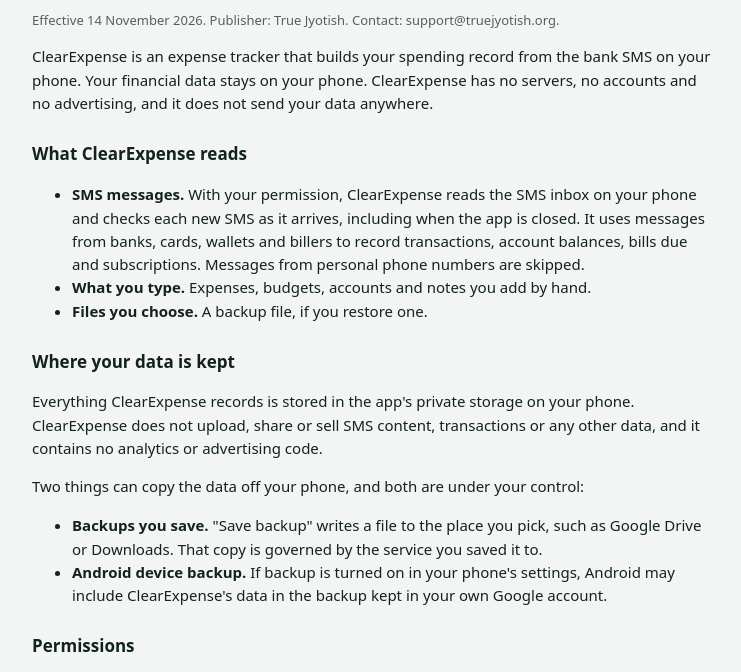
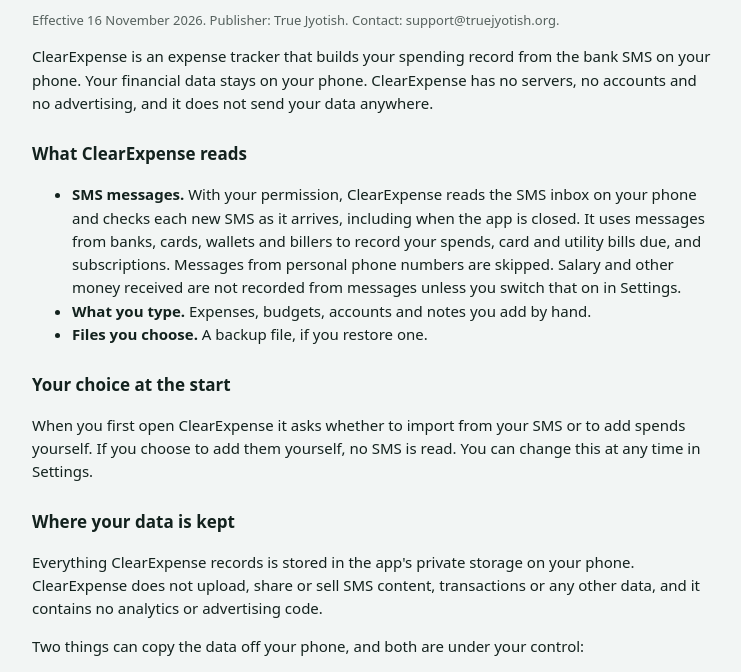
Before and after one commit to ksanjay209/clearexpense-privacy, a plain HTML site: page index.html in a window 1280 px wide. Shown: the part 68-740 px from the top of the page, without its empty margins (268-1009 px from the left). Drawn offline with Linux system fonts and the light colour scheme.

Commit message:
Add files via upload

```diff
--- a/index.html
+++ b/index.html
@@ -12,16 +12,19 @@ h1{font-size:24px;margin:8px 0 4px}h2{font-size:17px;margin:26px 0 6px}p,li{font
 </head>
 <body>
 <h1>ClearExpense privacy policy</h1>
-<p class="muted">Effective 14 November 2026. Publisher: True Jyotish. Contact: support@truejyotish.org.</p>
+<p class="muted">Effective 16 November 2026. Publisher: True Jyotish. Contact: support@truejyotish.org.</p>
 
 <p>ClearExpense is an expense tracker that builds your spending record from the bank SMS on your phone. Your financial data stays on your phone. ClearExpense has no servers, no accounts and no advertising, and it does not send your data anywhere.</p>
 
 <h2>What ClearExpense reads</h2>
 <ul>
-<li><b>SMS messages.</b> With your permission, ClearExpense reads the SMS inbox on your phone and checks each new SMS as it arrives, including when the app is closed. It uses messages from banks, cards, wallets and billers to record transactions, account balances, bills due and subscriptions. Messages from personal phone numbers are skipped.</li>
+<li><b>SMS messages.</b> With your permission, ClearExpense reads the SMS inbox on your phone and checks each new SMS as it arrives, including when the app is closed. It uses messages from banks, cards, wallets and billers to record your spends, card and utility bills due, and subscriptions. Messages from personal phone numbers are skipped. Salary and other money received are not recorded from messages unless you switch that on in Settings.</li>
 <li><b>What you type.</b> Expenses, budgets, accounts and notes you add by hand.</li>
 <li><b>Files you choose.</b> A backup file, if you restore one.</li>
 </ul>
+
+<h2>Your choice at the start</h2>
+<p>When you first open ClearExpense it asks whether to import from your SMS or to add spends yourself. If you choose to add them yourself, no SMS is read. You can change this at any time in Settings.</p>
 
 <h2>Where your data is kept</h2>
 <p>Everything ClearExpense records is stored in the app's private storage on your phone. ClearExpense does not upload, share or sell SMS content, transactions or any other data, and it contains no analytics or advertising code.</p>
```
